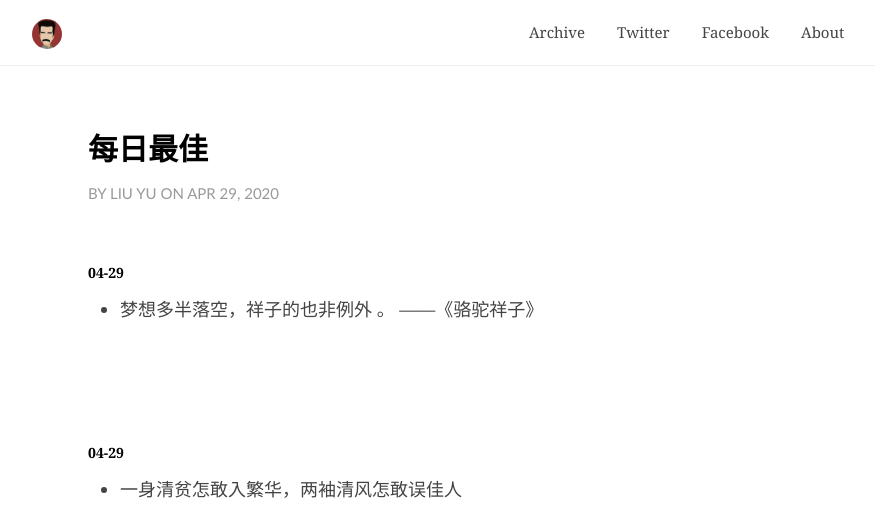
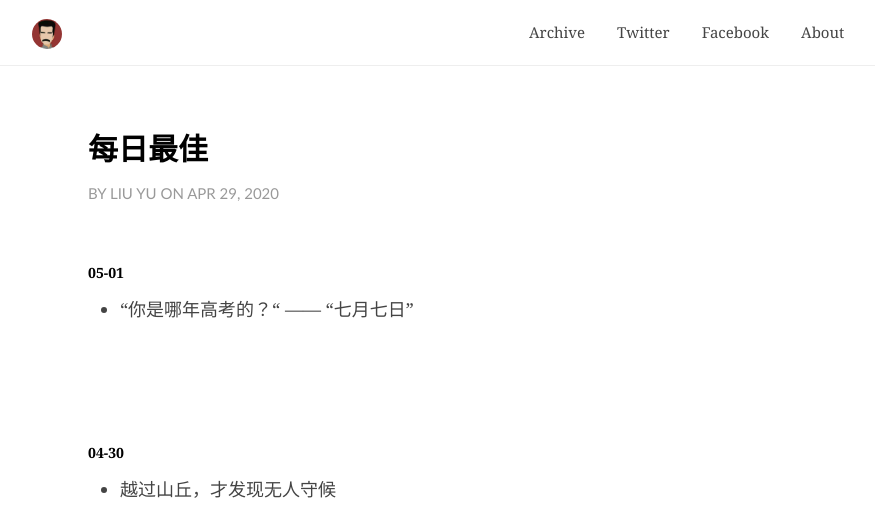
Before and after one commit to JaydenYL/JaydenYL.github.io, a Jekyll site: the page built from _posts/2020-04-29-每日最佳.md, in a window 1280 px wide. Shown: the top 517 px of the page, without its empty margins (202-1077 px from the left). Built offline with Jekyll 4.4.1, drawn with Linux system fonts in a browser that asks for light colours; comment, search, counter and statistics services are not loaded; some of the changed text lies outside the part shown; grey boxes are pictures that could not be loaded.

Commit message:
Update 2020-04-29-每日最佳.md

```diff
--- a/_posts/2020-04-29-每日最佳.md
+++ b/_posts/2020-04-29-每日最佳.md
@@ -13,17 +13,19 @@ tail:
 catalog: true
 ---
 
-##### 04-29
 
-* 梦想多半落空，祥子的也非例外 。            ——《骆驼祥子》
+
+##### 05-01
+
+
+
+* “你是哪年高考的？“ —— “七月七日”
 
 <br>
 
-##### 04-29
+##### 04-30
 
-* 一身清贫怎敢入繁华，两袖清风怎敢误佳人
-
-<img src="https://pic4.zhimg.com/80/v2-b1918371d7f68d5fa4c9b2847b76c3eb_1440w.jpg" style="zoom:50%;" />
+* 越过山丘，才发现无人守候
 
 <br>
 
@@ -39,12 +41,16 @@ catalog: true
 
 ![IMG_4377.GIF](https://i.loli.net/2020/04/29/YQchWMNmLIqsxHB.gif)
 
-<br><br>
+<br>
 
-##### 04-30
+##### 04-29
 
-* 越过山丘，才发现无人守候
+* 梦想多半落空，祥子的也非例外 。            ——《骆驼祥子》
+
+
+
+* 一身清贫怎敢入繁华，两袖清风怎敢误佳人
+
+<img src="https://pic4.zhimg.com/80/v2-b1918371d7f68d5fa4c9b2847b76c3eb_1440w.jpg" style="zoom:50%;" />
 
 <br>
-
-##### 05-01
```
